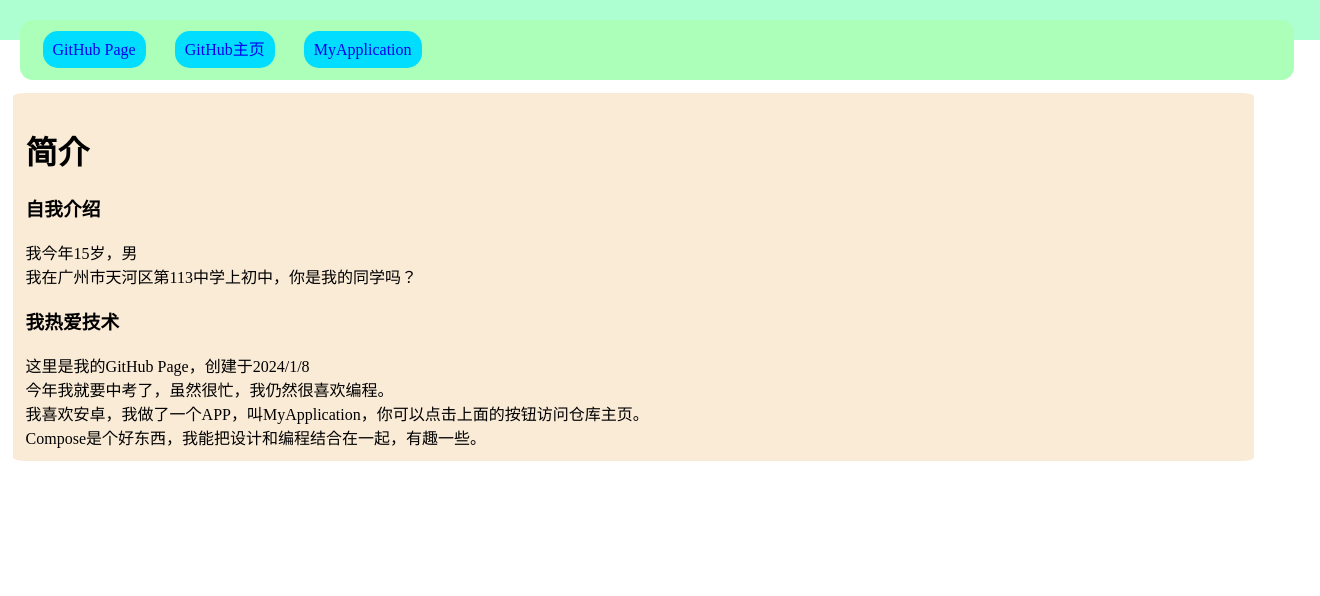
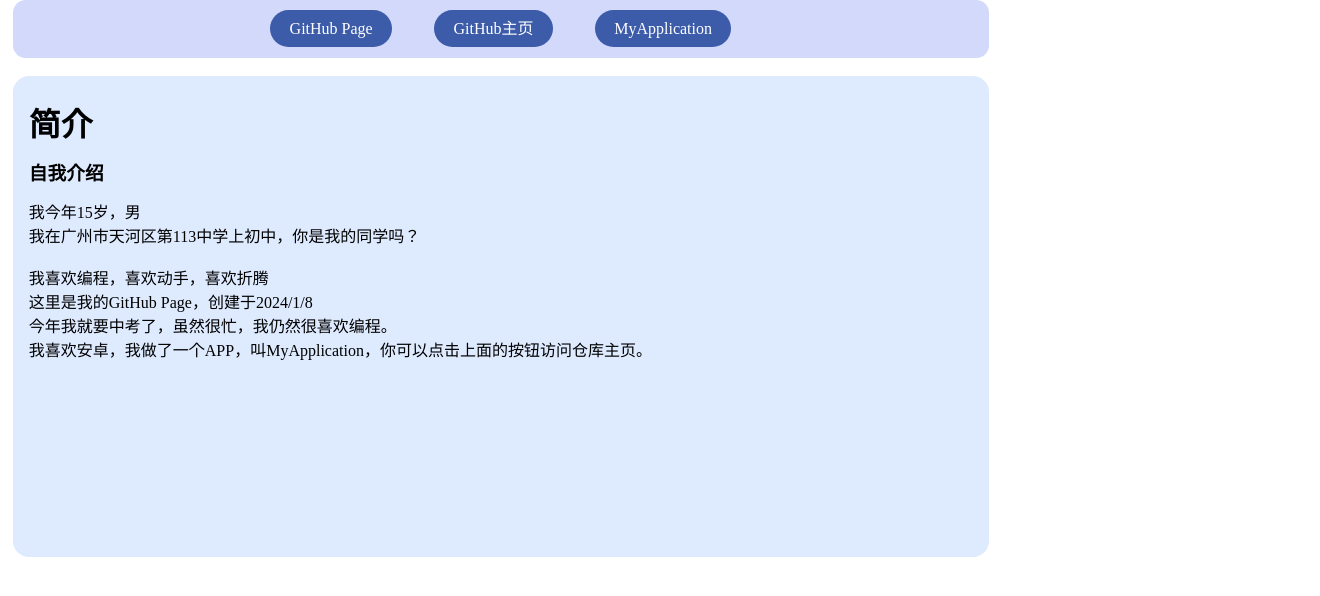
Before and after one commit to BinTianqi/bintianqi.github.io, a plain HTML site: page index.html in a window 1280 px wide. Shown: the whole page, 1320 px wide, since content can reach past the window. Drawn offline with Linux system fonts and the light colour scheme.

Commit message:
made a colorful UI

```diff
--- a/index.html
+++ b/index.html
@@ -5,73 +5,81 @@
 <title>Mr. Bin</title>
 <style>
 .tab{
-	background-color:#00DDFF;
-	border: 5px;
-	padding-top:10px;
- padding-bottom:10px;
- padding-left:20px;
- padding-right:20px;
- margin:18px;
-	border-color: #3CE0FF;
-	border-radius: 15px;
+	background-color:#3c5ba9;
+    color:#ffffff;
+	border-radius: 1.3rem;
+	margin:0em 1.2em 0em 1.2em;
 	text-decoration: none;
+	line-height: 3.6em;
+	padding: 0.6em 1.2em 0.6em 1.2em;
+	height: 2.4em;
 }
 .tab:hover{
-	background-color:#07B8FF;
+	background-color:#006b5d;
+    color:#ffffff
+}
+.navdiv{
+	background-color: #d2d9fa;
+    border-radius:.8rem;
+	margin-left:1%;
+	height: 3.6em;
+    width:61em;
+	text-align: center;
+	align-items: center;
+	justify-content: center;
+    vertical-align: middle;
 }
 
-.fl{
-	float: left;
-}
-.fr{
-	float: right;
-}
-nav {
-	color: #ADFFD1;
- padding:20px;
-}
-.navdiv{
-	background-color: #ACFFB8;
-	padding: 17px;
- border-radius:.8rem;
-}
 body{
-	margin: 0px;
+    margin:0px;
+	padding: 0px;
+    position: relative;
 }
 .maindiv{
-	background-color:antiquewhite;
-	border-radius: 1%;
-	margin:.5rem;
-	padding: 1%;
-	float: left;
+	background-color:#deeafe;
+	border-radius: 1em;
+	padding: 0.1rem 0rem 0rem 1rem;
+	margin-left: 1%;
+    width:60em;
+    height:30em;
+	word-wrap: break-word;
+	word-break: break-word;
+    vertical-align: middle;
+}
+.maindiv a{
+	line-height: 1.5rem;
+}
+.maindiv h3{
+	line-height: 1rem;
 }
 </style>
-<link rel="stylesheet" href="main.css">
+<!--<link rel="stylesheet" href="main.css">-->
 </head>
 
 <body>
-	<nav class="nav clearfix">
-		<div class="navdiv fl">
+	<div class="navdiv">
 		<a class="tab" href="https://bintianqi.github.io" target="_blank">GitHub Page</a>
 		<a class="tab" href="https://github.com/BinTianqi" target="_blank">GitHub主页</a>
 		<a class="tab" href="https://github.com/BinTianqi/MyApplication" target="_blank">MyApplication</a>
 	</div>
-	</nav>
+	<br/>
 	<div class="maindiv">
 		<h1>简介</h1>
 		<h3>自我介绍</h3>
-		<a>我今年15岁，男</a>
+		<a>我今年15岁，男
 		    <br/>
-		<a>我在广州市天河区第113中学上初中，你是我的同学吗？</a>
+		    我在广州市天河区第113中学上初中，你是我的同学吗？
+		</a>
         <br/>
-  <h3>我热爱技术</h3>
-		<a>这里是我的GitHub Page，创建于2024/1/8</a>
 		<br/>
-  <a>今年我就要中考了，虽然很忙，我仍然很喜欢编程。</a>
+	    <a>我喜欢编程，喜欢动手，喜欢折腾
 			<br/>
-		<a>我喜欢安卓，我做了一个APP，叫MyApplication，你可以点击上面的按钮访问仓库主页。</a>
+			这里是我的GitHub Page，创建于2024/1/8
 		    <br/>
-  <a>Compose是个好东西，我能把设计和编程结合在一起，有趣一些。</a>
+            今年我就要中考了，虽然很忙，我仍然很喜欢编程。
+		    <br/>
+	        我喜欢安卓，我做了一个APP，叫MyApplication，你可以点击上面的按钮访问仓库主页。
+	    </a>
 	</div>
 </body>
 </html>
```
Also changed, not shown: 1 other file. Lines whose indentation alone changed are shown as unchanged.
